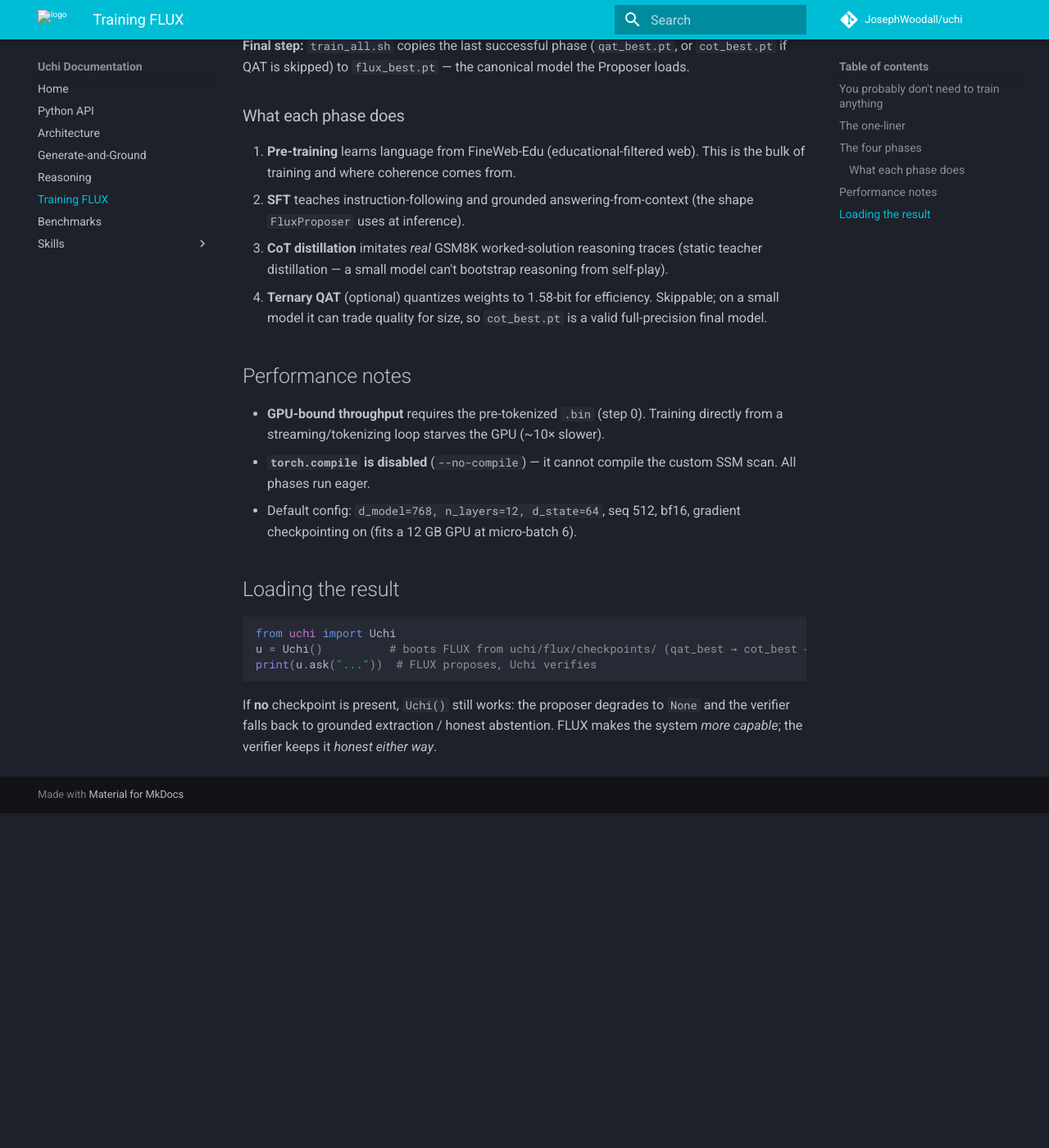
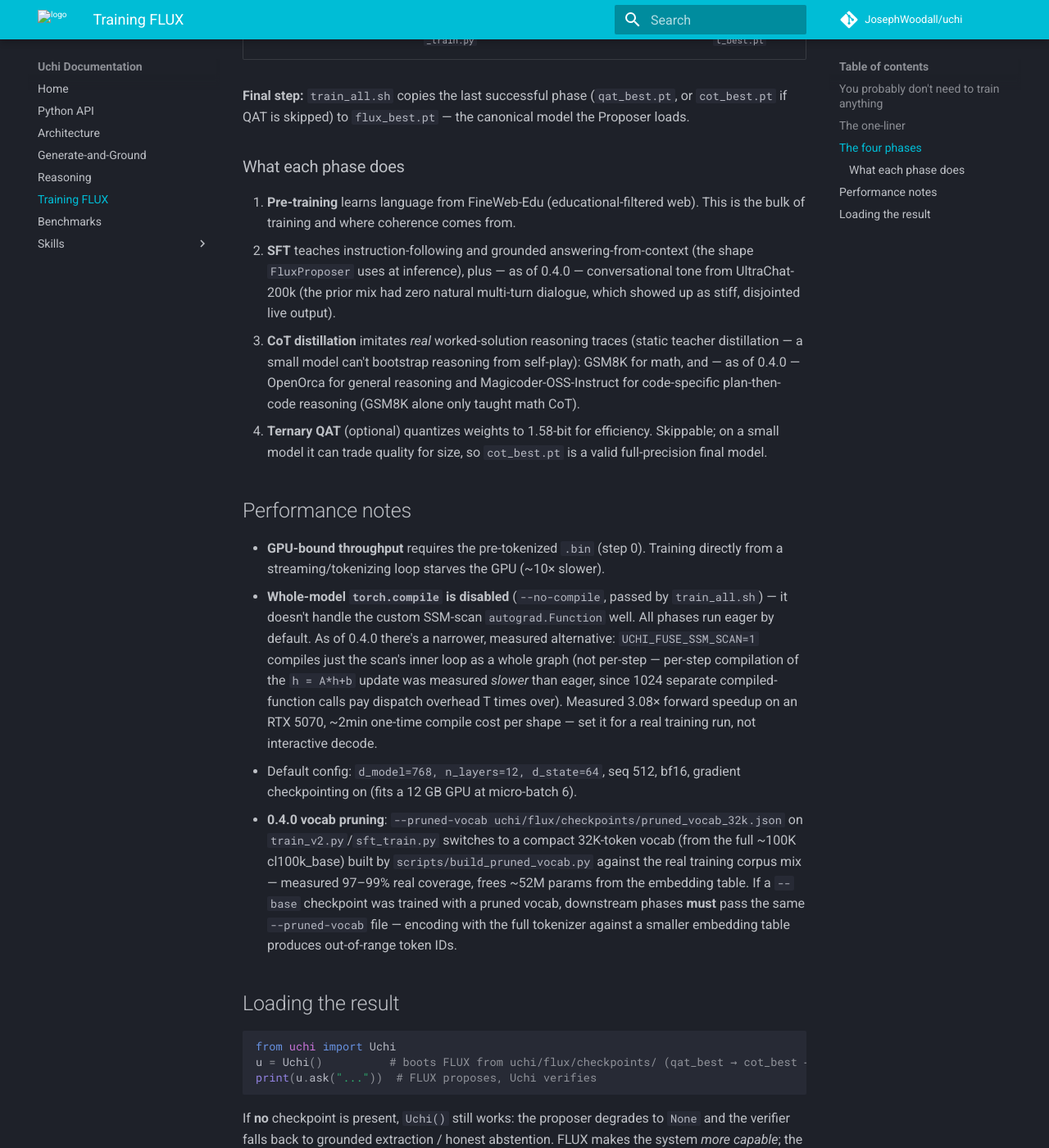
Before and after one commit to JosephWoodall/uchi, an MkDocs documentation site: the page built from docs/training.md, in a window 1280 px wide and 1400 px high, scrolled down 1387 px. Shown: the whole window at 82% size. Built offline with MkDocs 1.6.1 and Material for MkDocs 9.7.7, drawn with Linux system fonts in a browser that asks for light colours; comment, search, counter and statistics services are not loaded; before the commit the page ends 2379 px from its top, so only the background shows below that; some of the changed text lies outside the part shown.

```diff
--- a/docs/training.md
+++ b/docs/training.md
@@ -40,10 +40,10 @@ are **skipped if their output already exists**, so an interrupted run resumes.
 
 | # | Phase | Script | Data | Output |
 |---|-------|--------|------|--------|
-| 0 | Tokenize | `scripts/pretokenize.py` | FineWeb-Edu → memmap | `uchi/flux/data/{train,val}.bin` |
-| 1 | Pre-training | `uchi/flux/train_v2.py` | `train.bin` | `checkpoints/ckpt_best.pt` |
-| 2 | SFT | `uchi/flux/sft_train.py` | SQuAD + Dolly + CodeAlpaca | `checkpoints/sft_best.pt` |
-| 3 | CoT distillation | `uchi/flux/cot_distill.py` | GSM8K teacher traces | `checkpoints/cot_best.pt` |
+| 0 | Tokenize | `scripts/pretokenize.py` | FineWeb-Edu → memmap (falls back to OpenWebText) | `uchi/flux/data/{train,val}.bin` |
+| 1 | Pre-training | `uchi/flux/train_v2.py` | `train.bin` (or, without `--data-bin`: a streaming fallback over OpenWebText + Wikipedia + Code, ~10× slower) | `checkpoints/ckpt_best.pt` |
+| 2 | SFT | `uchi/flux/sft_train.py` | SQuAD + Dolly + CodeAlpaca + **UltraChat-200k** (0.4.0) | `checkpoints/sft_best.pt` |
+| 3 | CoT distillation | `uchi/flux/cot_distill.py` | GSM8K + **OpenOrca + Magicoder-OSS-Instruct** (0.4.0) | `checkpoints/cot_best.pt` |
 | 4 | Ternary QAT | `uchi/flux/qat_train.py` | `train.bin` | `checkpoints/qat_best.pt` |
 
 **Final step:** `train_all.sh` copies the last successful phase
@@ -55,10 +55,14 @@ canonical model the Proposer loads.
 1. **Pre-training** learns language from FineWeb-Edu (educational-filtered web).
    This is the bulk of training and where coherence comes from.
 2. **SFT** teaches instruction-following and grounded answering-from-context
-   (the shape `FluxProposer` uses at inference).
-3. **CoT distillation** imitates *real* GSM8K worked-solution reasoning traces
+   (the shape `FluxProposer` uses at inference), plus — as of 0.4.0 —
+   conversational tone from UltraChat-200k (the prior mix had zero natural
+   multi-turn dialogue, which showed up as stiff, disjointed live output).
+3. **CoT distillation** imitates *real* worked-solution reasoning traces
    (static teacher distillation — a small model can't bootstrap reasoning from
-   self-play).
+   self-play): GSM8K for math, and — as of 0.4.0 — OpenOrca for general
+   reasoning and Magicoder-OSS-Instruct for code-specific plan-then-code
+   reasoning (GSM8K alone only taught math CoT).
 4. **Ternary QAT** (optional) quantizes weights to 1.58-bit for efficiency.
    Skippable; on a small model it can trade quality for size, so `cot_best.pt`
    is a valid full-precision final model.
@@ -67,10 +71,25 @@ canonical model the Proposer loads.
 
 - **GPU-bound throughput** requires the pre-tokenized `.bin` (step 0). Training
   directly from a streaming/tokenizing loop starves the GPU (~10× slower).
-- **`torch.compile` is disabled** (`--no-compile`) — it cannot compile the
-  custom SSM scan. All phases run eager.
+- **Whole-model `torch.compile` is disabled** (`--no-compile`, passed by
+  `train_all.sh`) — it doesn't handle the custom SSM-scan `autograd.Function`
+  well. All phases run eager by default. As of 0.4.0 there's a narrower,
+  measured alternative: `UCHI_FUSE_SSM_SCAN=1` compiles just the scan's inner
+  loop as a whole graph (not per-step — per-step compilation of the `h =
+  A*h+b` update was measured *slower* than eager, since 1024 separate
+  compiled-function calls pay dispatch overhead T times over). Measured 3.08×
+  forward speedup on an RTX 5070, ~2min one-time compile cost per shape — set
+  it for a real training run, not interactive decode.
 - Default config: `d_model=768, n_layers=12, d_state=64`, seq 512, bf16, gradient
   checkpointing on (fits a 12 GB GPU at micro-batch 6).
+- **0.4.0 vocab pruning**: `--pruned-vocab uchi/flux/checkpoints/pruned_vocab_32k.json`
+  on `train_v2.py`/`sft_train.py` switches to a compact 32K-token vocab (from
+  the full ~100K cl100k_base) built by `scripts/build_pruned_vocab.py` against
+  the real training corpus mix — measured 97–99% real coverage, frees ~52M
+  params from the embedding table. If a `--base` checkpoint was trained with
+  a pruned vocab, downstream phases **must** pass the same `--pruned-vocab`
+  file — encoding with the full tokenizer against a smaller embedding table
+  produces out-of-range token IDs.
 
 ## Loading the result
 
```
Also changed, not shown: CHANGELOG.md (+124 -0 lines), README.md (+119 -18 lines), 1 other file.
